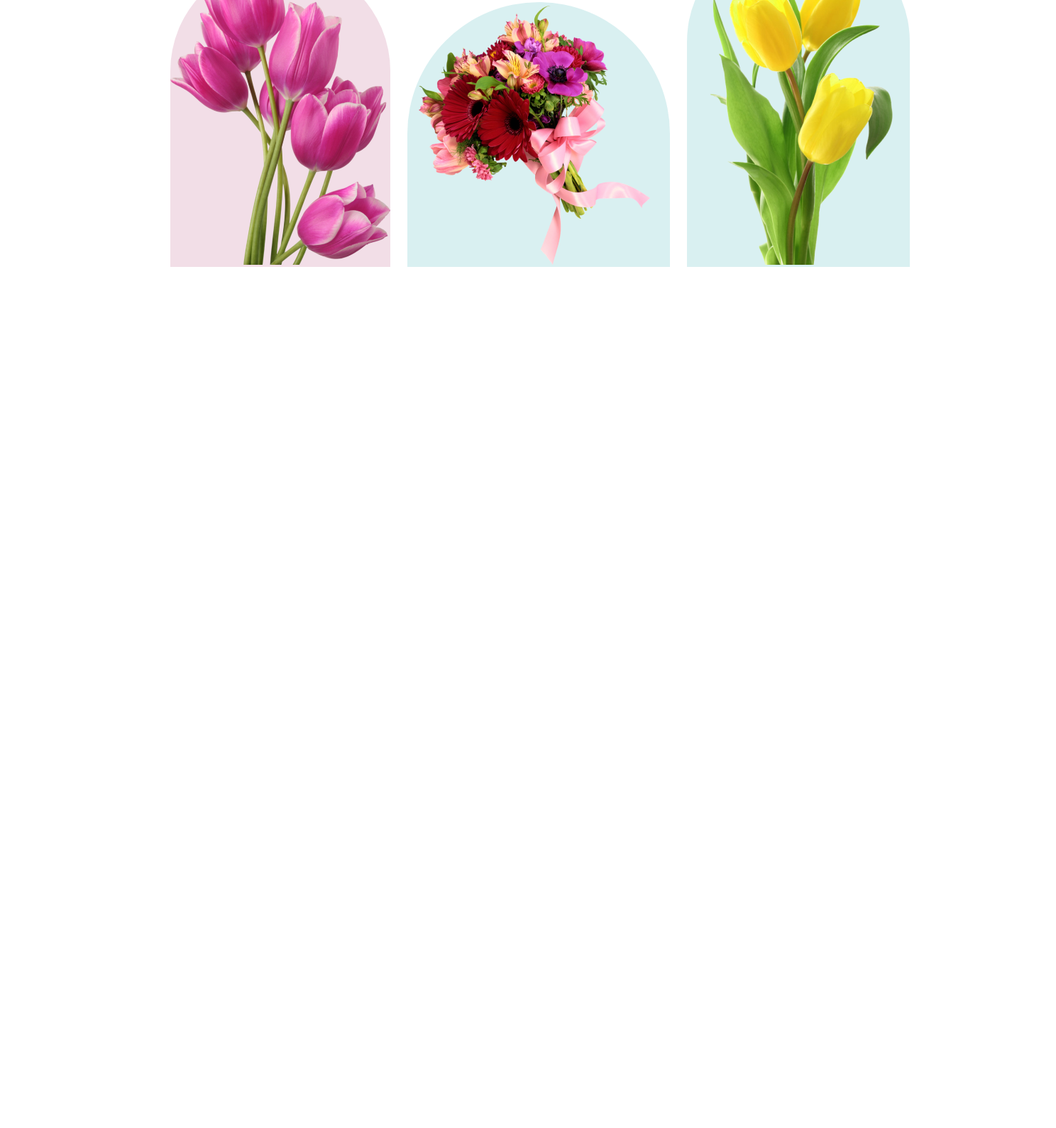
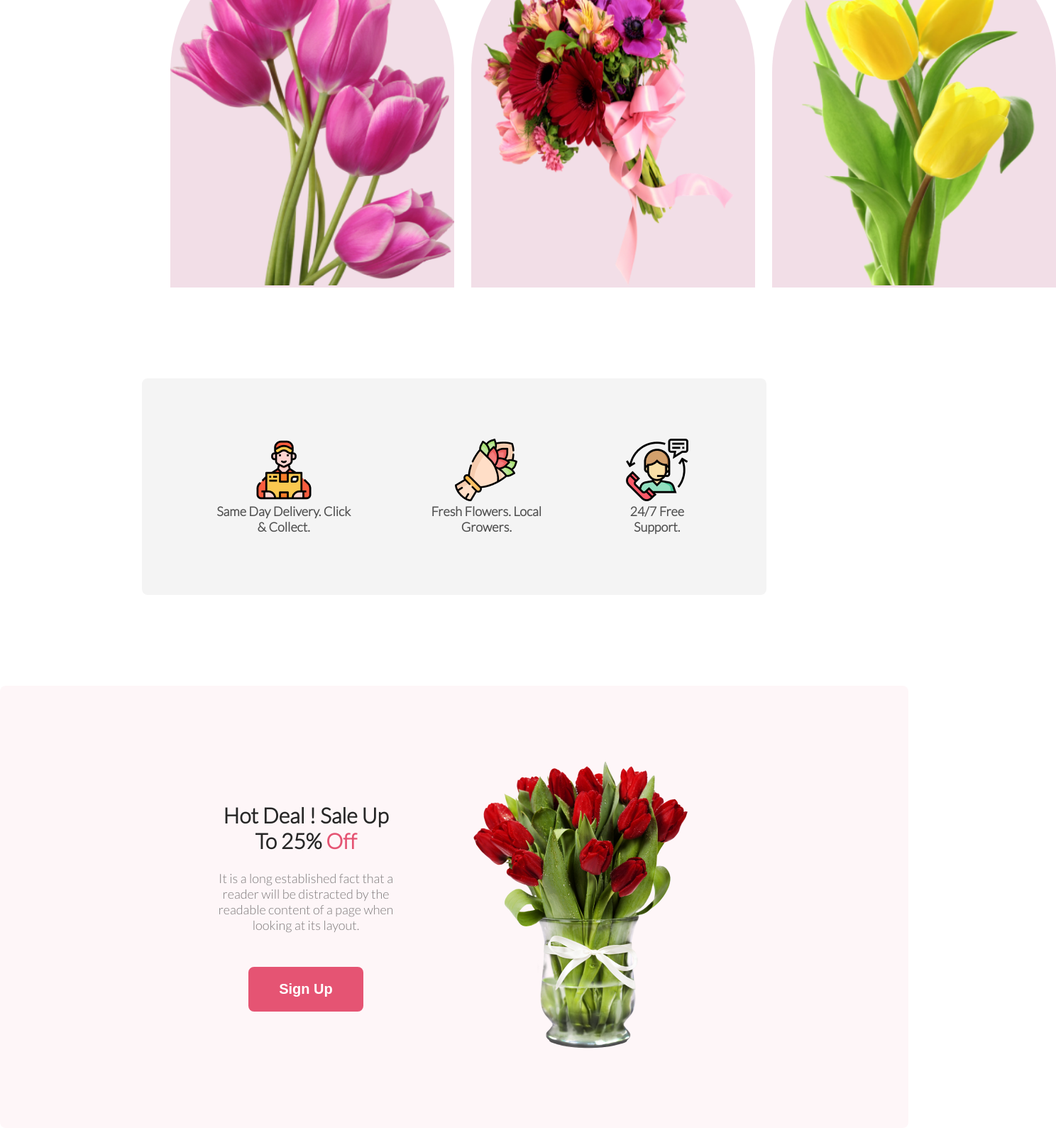
Before and after one commit to Houmayan/flower-shop, a plain HTML site: page index.html in a window 1280 px wide. Shown: the part 1233-2822 px from the top of the page at 71% size, 1488 px wide, since content can reach past the window. Before the commit the page ends 1609 px from the top, so only its background shows below. Drawn offline with Linux system fonts and the light colour scheme.

Commit message:
deal section completed

```diff
--- a/index.html
+++ b/index.html
@@ -46,19 +46,50 @@
         </p>
         <!-- Flower section -->
         <div class="tree">
-          <div class="flower-tree1">
-            <img class="flower-tree-img" src="images/pngwing6.png" alt="Pink Flower Tree" />
-            <!-- <h4>Pink Flower Tree</h4> -->
+
+            <div class="flower-tree">
+              <img src="images/pngwing6.png" alt="" class="tree-image" />
+            </div>
+            <div class="flower-tree">
+              <img src="images/pngwing5.png" alt="" class="tree-image" />
+            </div>
+            <div class="flower-tree">
+              <img src="images/pngwing7.png" alt="" class="tree-image" />
+            </div>
+
+        </div>
+      </section>
+      <!-- Service section -->
+      <section class="service">
+        <div class="logo-text">
+          <img src="images/Group57.png" alt="">
+          <p class="service-text">Same Day Delivery. Click & Collect.</p>
+        </div>
+        <div class="logo-text">
+          <img src="images/Group58.png" alt="">
+          <p class="service-text">Fresh Flowers. Local Growers.</p>
+        </div>
+        <div class="logo-text">
+          <img src="images/Group59.png" alt="">
+          <p class="service-text">24/7 Free Support.</p>
+        </div>
+      </section>
+      <!-- Offer Section -->
+      <section class="section-offer">
+        <div class="offer">
+          <div class="deal">
+            <h1>Hot Deal ! Sale Up To 25% <span class="off">Off</span></h1>
+            <p class="featured-description">It is a long established fact that a reader will be distracted by the readable content of a page when looking at its layout.</p>
+            <button class="btn-primary">Sign Up</button>
           </div>
-          <div class="flower-tree2">
-            <img class="flower-tree-img" src="images/pngwing5.png" alt="Pink Flower Tree" />
-            <!-- <h4>Pink Flower Tree</h4> -->
-          </div>
-          <div class="flower-tree3">
-            <img class="flower-tree-img" src="images/pngwing7.png" alt="Pink Flower Tree" />
-            <!-- <h4>Pink Flower Tree</h4> -->
+          <div class="deal-image">
+            <img src="images/pngwing8.png" alt="">
           </div>
         </div>
+      </section>
+
+      <section class="social">
+        <h1 class="social-title"></h1>
       </section>
     </main>
     <footer></footer>
--- a/style.css
+++ b/style.css
@@ -49,53 +49,95 @@ body {
   font-weight: 700;
 }
 
-
 /* Main Section Starts here */
 
-.featured-title{
+.featured-title {
   color: #272727;
   text-align: center;
   font-size: 40px;
   font-weight: 700;
-margin: 180px 0px 24px 0px;
+  margin: 180px 0px 0px 0px;
 }
 
-.featured-description{
-
-color: rgba(39, 39, 39, 0.60);
+.featured-description {
+  color: rgba(39, 39, 39, 0.6);
   text-align: center;
   font-size: 18px;
   font-style: normal;
   font-weight: 400;
+  margin-top: 24px;
   margin-bottom: 48px;
 }
 
-.tree{
+.tree {
+  margin: 0 auto;
+  /* background-color: red; */
   display: flex;
   justify-content: space-around;
   align-items: baseline;
+  gap: 24px;
+  padding: 0px 240px;
+}
+
+.flower-tree {
+  border-radius: 300px 300px 0px 0px;
+  background-color: rgba(167, 33, 98, 0.15);
+  /* padding: 100px 75px 0px 75px;
+  width: 400px;
+  height: 500px;
+  margin: 0px 140px; */
+}
+
+.tree-image {
+  width: 400px;
+  height: 500px;
+}
+
+/* service css */
+
+.service {
+  margin: 128px 200px;
+  border-radius: 8px;
+  background-color: rgba(39, 39, 39, 0.05);
+  display: flex;
+  gap: 100px;
+  justify-content: space-around;
+  align-items: center;
   text-align: center;
-  gap: 24px;
-  margin: 0px 240px;
+  padding: 85px 100px;
+}
+.service-text {
+  color: rgba(39, 39, 39, 0.8);
+  text-align: center;
+  font-size: 18px;
+  font-weight: 600;
+}
+.section-offer{
+  border-radius: 8px;
+  background: rgba(229, 84, 115, 0.05);
+}
+.offer {
+  display: flex;
+  justify-content: space-between;
+  align-items: center;
+  gap: 100px;
+
+
+  text-align: center;
+  padding: 0px 300px;
+  /* background-color: red; */
+}
+.off {
+  color: #e55473;
+}
+.deal {
+  color: #272727;
+  font-size: 20px;
+  font-weight: 700;
 
 }
 
-.flower-tree1{
-
-  border-radius: 300px 300px 0px 0px;
-  background-color: rgba(167, 33, 98, 0.15);
-
-
+.deal-image {
+  /* height: 75vh; */
+  padding: 100px 0px;
 }
-.flower-tree2{
-
-  border-radius: 300px 300px 0px 0px;
-background-color: rgba(5, 151, 160, 0.15);
-
-}
-.flower-tree3{
-
-  border-radius: 300px 300px 0px 0px;
-  background-color: rgba(5, 151, 160, 0.15);
-
-}
```
Lines whose indentation alone changed are shown as unchanged.
